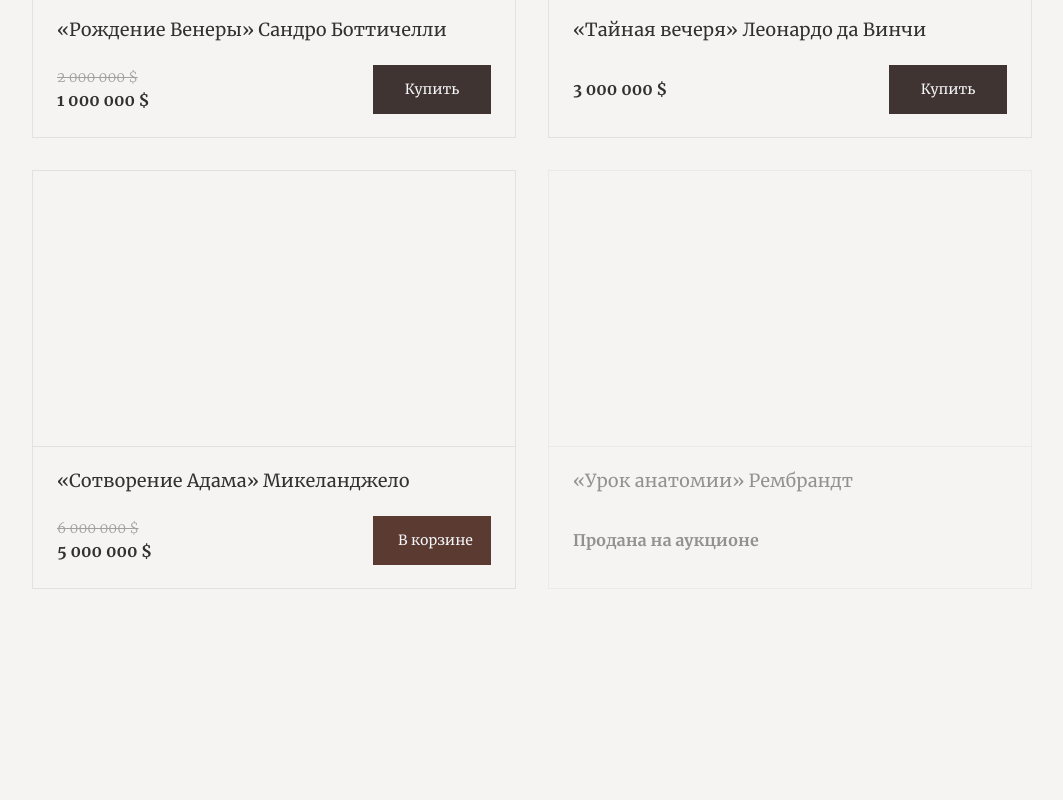
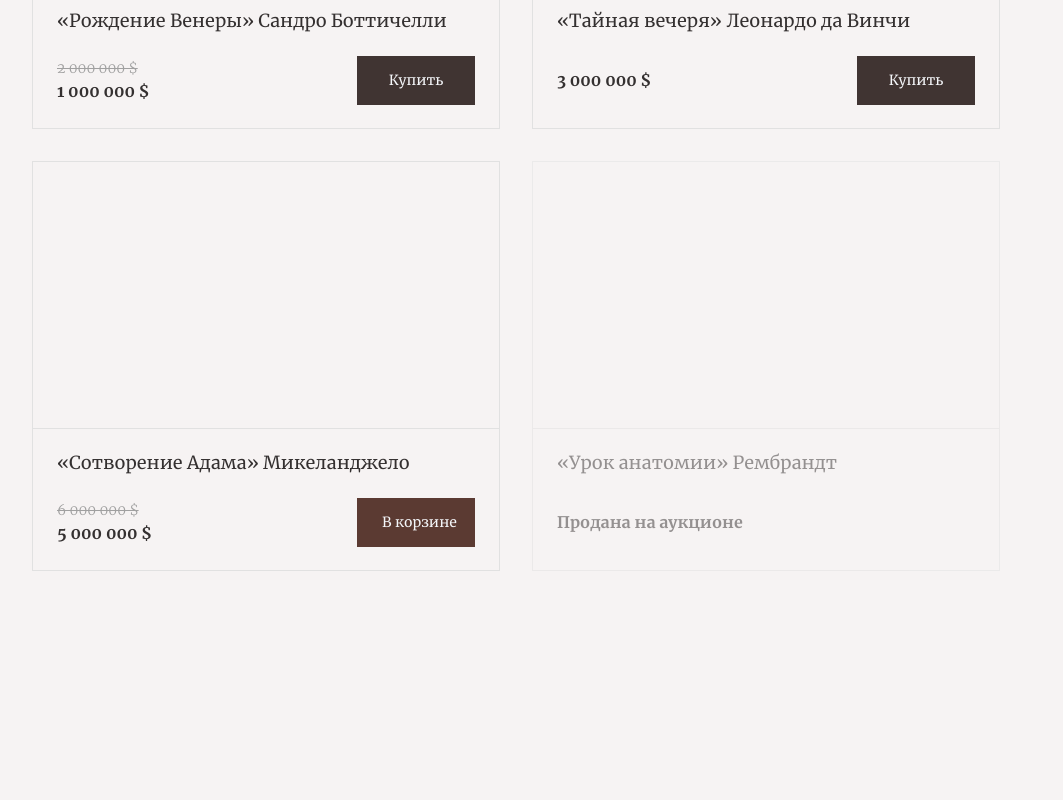
Before and after one commit to vasilstar97/redsoft-test, a website: page index.html in a window 1280 px wide. Shown: the part 500-1300 px from the top of the page, without its empty margins (108-1171 px from the left). Drawn offline with Linux system fonts and the light colour scheme.

Commit message:
Support on all browsers fixed for html+css

```diff
--- a/index.html
+++ b/index.html
@@ -37,7 +37,7 @@
             </ul>
         </div>
     </header>
-    <main class="main">
+    <section class="main">
         <h1 class="main__heading">Картины эпохи Возрождения</h1>
         <div class="main__grid">
             <div class="main__cell">
@@ -96,7 +96,7 @@
                 </div>
             </div>
         </div>
-    </main>
+    </section>
     <header class="footer">
         <div class="footer__navigation navigation">
             <ul class="navigation__items">
--- a/src/scss/framework/button.scss
+++ b/src/scss/framework/button.scss
@@ -70,6 +70,7 @@
         &:before {
             content: url('../img/mark.svg');
             margin-right: 7px;
+            display: inline-block;
         }
     }
 }
--- a/src/scss/styles/item.scss
+++ b/src/scss/styles/item.scss
@@ -1,12 +1,12 @@
 .item {
     box-sizing: border-box;
     border: 1px solid $item-border-color;
-    height: 100%;
     display: flex;
     flex-direction: column;
 
     &_unactive {
-        opacity: 50%;
+        filter: Alpha(opacity=50);
+        opacity: 0.5;
     }
 
     &__img {
--- a/src/scss/styles/main.scss
+++ b/src/scss/styles/main.scss
@@ -7,6 +7,7 @@
     }
 
     &__grid {
+        width: 100%;
         display: flex;
         margin-left: -32px;
         margin-top: -32px;
@@ -18,11 +19,15 @@
         padding-left: 32px;
         padding-top: 32px;
         width: 25%;
+        display: flex;
+        flex-direction: column;
 
         @media(max-width:1366px) {
             width: 50%;
         }
     }
 
-    &__item {}
+    &__item {
+        flex-grow: 1;
+    }
 }
--- a/src/scss/styles/variables.scss
+++ b/src/scss/styles/variables.scss
@@ -1,11 +1,11 @@
 $section-width: 1920px-(352px*2);
 
 @mixin set-section-width {
-    max-width: $section-width;
+    width: $section-width;
     margin: 0 auto;
 
     @media(max-width:1366px) {
-        max-width: 1000px;
+        width: 1000px;
     }
 }
 
```
Also changed, not shown: build/css/styles.css.
